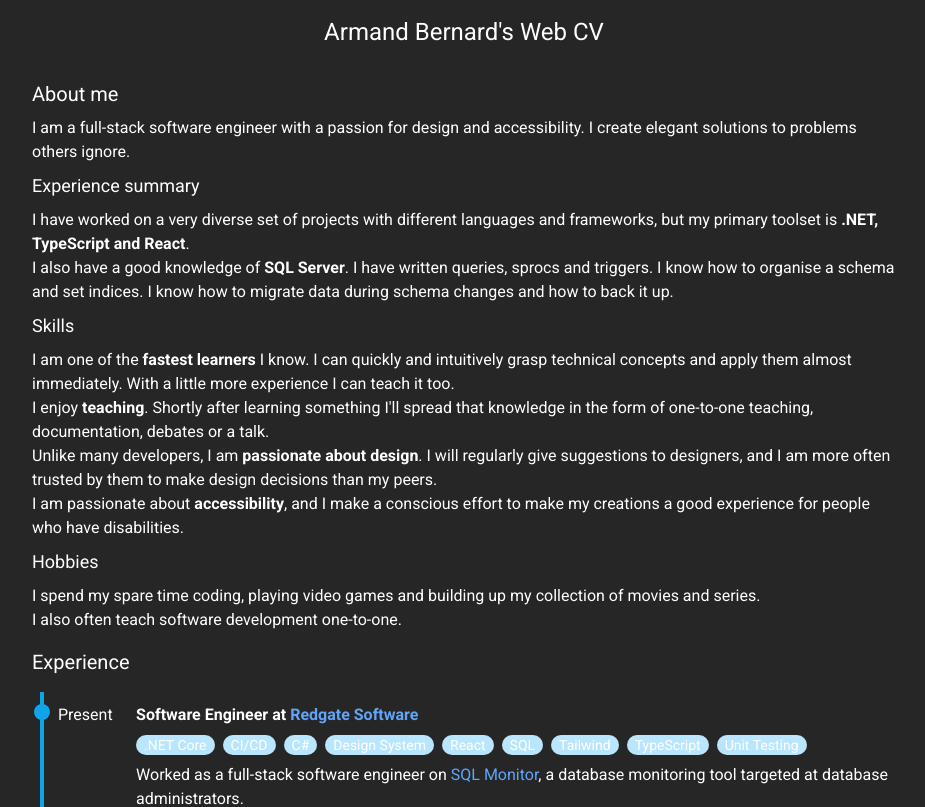
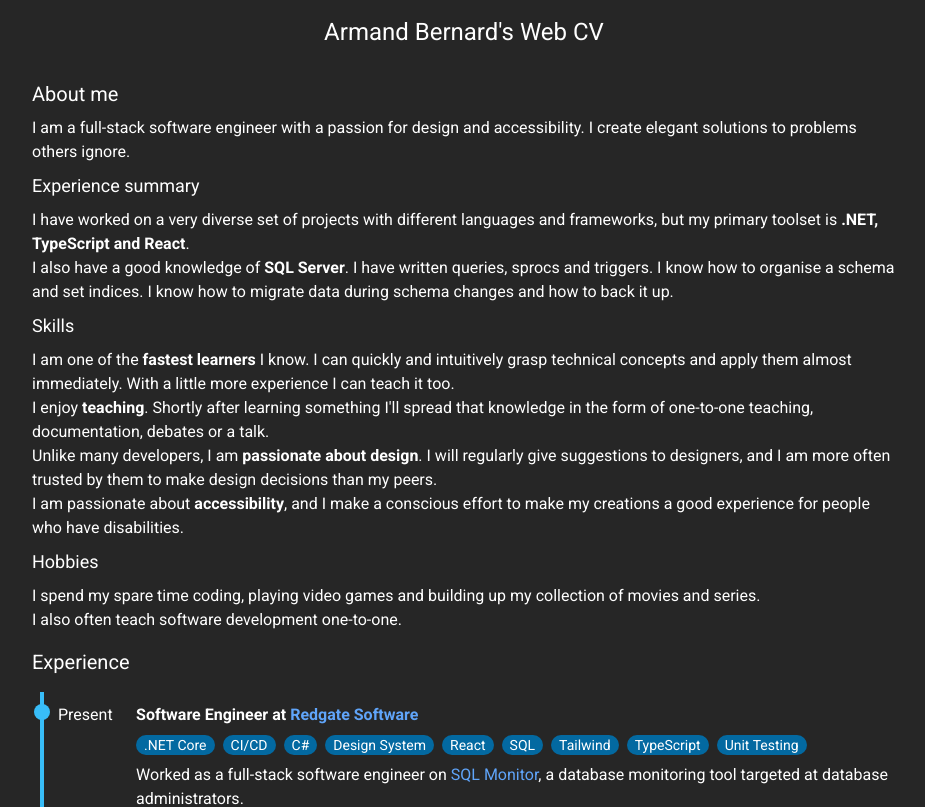
Before and after one commit to ArmandBernard/WebCV, a React (Vite) app: page / in a window 1280 px wide. Shown: the top 807 px of the page, without its empty margins (176-1101 px from the left). Built offline with nearby package versions, Linux system fonts and the light colour scheme.

Commit message:
move variables to depending on class

```diff
--- a/src/index.css
+++ b/src/index.css
@@ -25,16 +25,14 @@
     @apply bg-white text-black dark:bg-neutral-800 dark:text-white;
     @apply max-sm:text-sm;
   }
-}
 
-:root {
-  --primary: #0ea5e9; /* sky-500 */
-  --tag-background: #bae6fd; /* sky-200 */
-  --grade: #d4d4d4; /* neutral-300 */
-}
+  html:not(.dark) {
+    --primary: #0ea5e9; /* sky-500 */
+    --tag-background: #bae6fd; /* sky-200 */
+    --grade: #d4d4d4; /* neutral-300 */
+  }
 
-@media (prefers-color-scheme: dark) {
-  :root {
+  html.dark {
     --primary: #38bdf8; /* sky-400 */
     --tag-background: #0369a1; /* sky-700 */
     --grade: #525252; /* neutral-600 */
```
